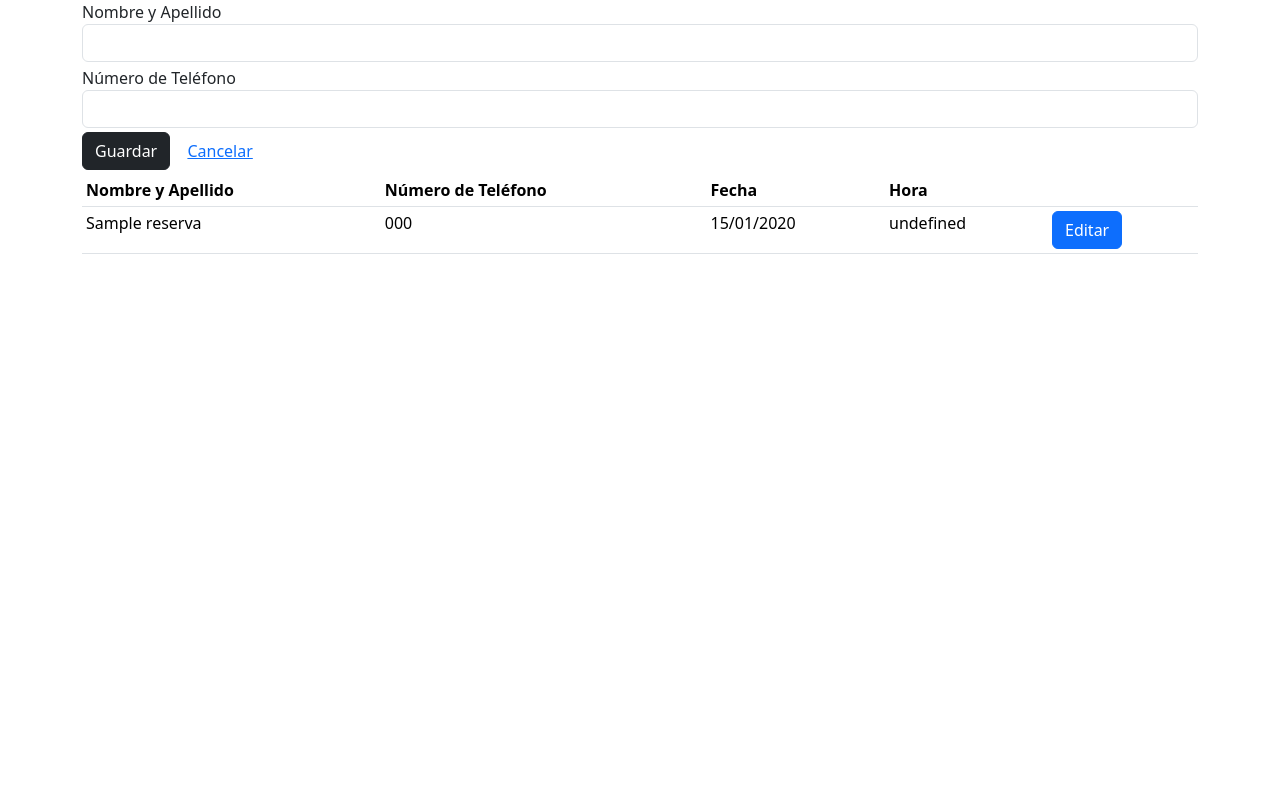
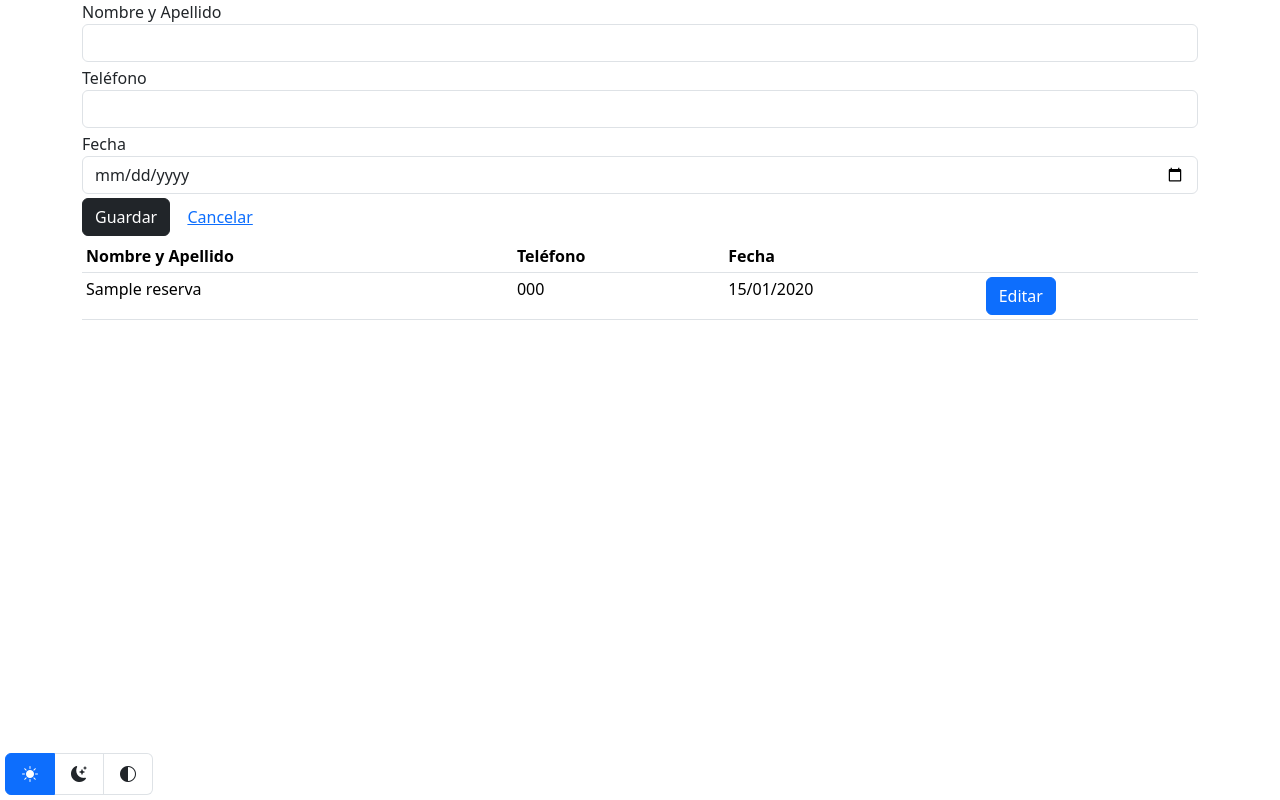
Before and after one commit to MrDaplyere/flask, a Flask app: page / in a window 1280 px wide. Run offline with Flask 3, Linux system fonts and the light colour scheme; tables that the repository leaves empty or names only in its code hold one stand-in row (values such as "Sample post"); some libraries are stand-ins or nearby versions.

Commit message:
Update app.html

```diff
--- a/templates/app.html
+++ b/templates/app.html
@@ -14,67 +14,113 @@
 </head>
 <body>
     <div class="container">
-        <form id="frmRegistro" method="post">
+      <form id="frmReservas" method="post">
           <input type="hidden" id="id" name="id">
 
           <div class="mb-1">
-                <label for="nombre">Nombre y Apellido</label>
-                <input type="text" id="nombre" name="Nombre_Apellido" class="form-control">
+              <label for="nombre_apellido">Nombre y Apellido</label>
+              <input type="text" id="nombre_apellido" name="nombre_apellido" class="form-control">
           </div>
           <div class="mb-1">
-                <label for="telefono">Número de Teléfono</label>
-                <input type="text" id="telefono" name="Telefono" class="form-control">
+              <label for="telefono">Teléfono</label>
+              <input type="text" id="telefono" name="telefono" class="form-control">
+          </div>
+          <div class="mb-1">
+              <label for="fecha">Fecha</label>
+              <input type="date" id="fecha" name="fecha" class="form-control">
           </div>
           <div class="mb-1">
               <button id="guardar" name="guardar" class="btn btn-dark">Guardar</button>
               <button type="reset" id="cancelar" name="cancelar" class="btn btn-link">Cancelar</button>
           </div>
       </form>
-
       <table class="table table-sm">
         <thead>
           <tr>
             <th>Nombre y Apellido</th>
-                    <th>Número de Teléfono</th>
+            <th>Teléfono</th>
             <th>Fecha</th>
-                    <th>Hora</th>
             <th></th>
           </tr>
         </thead>
-            <tbody id="tbodyRegistro"></tbody>
+        <tbody id="tbodyReservas"></tbody>
       </table>
     </div>
 
     <script src="https://cdn.jsdelivr.net/npm/bootstrap@5.3.3/dist/js/bootstrap.bundle.min.js" integrity="sha384-YvpcrYf0tY3lHB60NNkmXc5s9fDVZLESaAA55NDzOxhy9GkcIdslK1eN7N6jIeHz" crossorigin="anonymous"></script>
 
+    <link rel="stylesheet" href="https://cdn.jsdelivr.net/npm/bootstrap-icons@1.11.3/font/bootstrap-icons.min.css">
+    <div class="app-float-button bg-body" style="z-index: 3; position: fixed; bottom: 5px; left: 5px; cursor: pointer;">
+        <ul class="list-group list-group-horizontal">
+            <li class="list-group-item" data-bs-theme-value="light">
+                <i class="bi bi-sun-fill"></i>
+            </li>
+            <li class="list-group-item" data-bs-theme-value="dark">
+                <i class="bi bi-moon-stars-fill"></i>
+            </li>
+            <li class="list-group-item" data-bs-theme-value="auto">
+                <i class="bi bi-circle-half"></i>
+            </li>
+        </ul>
+    </div>
+    <script>
+        // Bootstrap theme toggler script (manteniendo el código existente)
+        var bootstrapTheme = localStorage.getItem("theme");
+        function getPreferredTheme() {
+            if (bootstrapTheme) {
+                return bootstrapTheme;
+            }
+            return window.matchMedia("(prefers-color-scheme: dark)").matches ? "dark" : "light";
+        }
+
+        function setTheme(theme) {
+            if (theme === "auto" && window.matchMedia("(prefers-color-scheme: dark)").matches) {
+                document.documentElement.setAttribute("data-bs-theme", "dark");
+            } else {
+                document.documentElement.setAttribute("data-bs-theme", theme === "auto" ? "light" : theme);
+            }
+        }
+
+        function showActiveTheme(theme) {
+            $("[data-bs-theme-value]").removeClass("bg-primary text-white active");
+            $(`[data-bs-theme-value="${theme}"]`).addClass("bg-primary text-white active");
+        }
+
+        $(document).on("click", '[data-bs-theme-value]', function () {
+            const theme = this.getAttribute("data-bs-theme-value");
+            localStorage.setItem("theme", theme);
+            setTheme(theme);
+            showActiveTheme(theme);
+        });
+
+        window.matchMedia("(prefers-color-scheme: dark)").addEventListener("change", function () {
+            if (!["light", "dark"].includes(bootstrapTheme)) {
+                setTheme(getPreferredTheme());
+            }
+        });
+
+        document.addEventListener("DOMContentLoaded", function () {
+            setTheme(bootstrapTheme);
+            showActiveTheme(getPreferredTheme());
+        });
+    </script>
+
     <script>
         window.addEventListener("load", function () {
             function buscar() {
                 $.get("/buscar", function (respuesta) {
-                    $("#tbodyRegistro").html("");
-                    var fechaAnterior = "";
-
-                    respuesta.forEach(function (registro) {
-                        var fecha = "";
-                        var fechaTemp = registro["Fecha"];
-
-                        if (fechaAnterior !== fechaTemp) {
-                            fecha = fechaTemp;
-                            fechaAnterior = fechaTemp;
+                    $("#tbodyReservas").html("");
+                    for (var x in respuesta) {
+                        var reserva = respuesta[x];
+                        $("#tbodyReservas").append(`<tr>
+                            <td>${reserva["Nombre_Apellido"]}</td>
+                            <td>${reserva["Telefono"]}</td>
+                            <td>${reserva["Fecha"]}</td>
+                            <td>
+                                <button class="btn btn-primary btn-editar" data-id="${reserva["Id_Reserva"]}">Editar</button>
+                            </td>
+                        </tr>`);
                     }
-
-                        $("#tbodyRegistro").append(`
-                            <tr>
-                                <td>${registro["Nombre_Apellido"]}</td>
-                                <td>${registro["Telefono"]}</td>
-                                <td>${fecha}</td>
-                                <td>${registro["Hora"]}</td>
-                                <td>
-                                    <button class="btn btn-primary btn-editar" data-id="${registro["Id_Reserva"]}">Editar</button>
-                                </td>
-                            </tr>
-                        `);
-                    });
                 });
             }
 
@@ -82,36 +128,32 @@
 
             $(document).on("click", ".btn-editar", function () {
                 var id = $(this).attr("data-id");
-
-                $.get("/editar", { id: id }, function (respuesta) {
-                    var registro = respuesta[0];
-
-                    $("#id").val(registro["Id_Reserva"]).trigger("focus");
-                    $("#nombre").val(registro["Nombre_Apellido"]);
-                    $("#telefono").val(registro["Telefono"]);
+                $.get("/editar", {id: id}, function (respuesta) {
+                    var reserva = respuesta[0];
+                    $("#id").val(reserva["Id_Reserva"]).trigger("focus");
+                    $("#nombre_apellido").val(reserva["Nombre_Apellido"]);
+                    $("#telefono").val(reserva["Telefono"]);
+                    $("#fecha").val(reserva["Fecha"]);
                 });
             });
 
-            $("#frmRegistro").submit(function (event) {
+            $("#frmReservas").submit(function (event) {
                 event.preventDefault();
-
                 $.post("/guardar", $(this).serialize(), function () {
-                    $("#frmRegistro").get(0).reset();
-                    buscar();
+                    $("#frmReservas").get(0).reset();
                 });
             }).on("reset", function () {
                 $("#id").val("");
             });
 
             Pusher.logToConsole = true;
-
-            var pusher = new Pusher("e6d3475eaa59a14fec17", {
+            var pusher = new Pusher("1767930", {
                 cluster: "us2"
             });
 
-            var channel = pusher.subscribe("canalRegistros");
+            var channel = pusher.subscribe("canalReservas");
 
-            channel.bind("registro", function () {
+            channel.bind("registroReserva", function (reserva) {
                 buscar();
             });
         });
```
Lines whose indentation alone changed are shown as unchanged.
